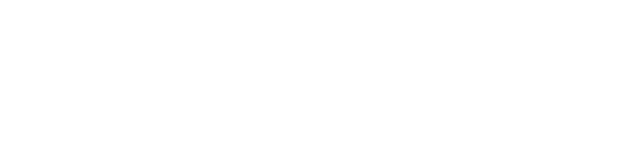
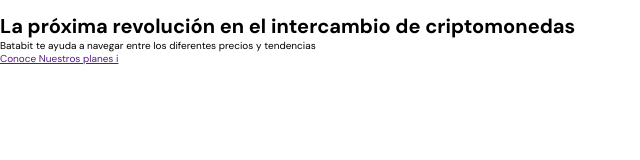
Before and after one commit to devcamilog/batabit-bitcoin, a plain HTML site: page index.html in a window 1280 px wide. Shown: the whole page, without its empty margins (0-640 px from the left). Drawn offline with Linux system fonts and the light colour scheme.

Commit message:
Maquetacion del header}

```diff
--- a/index.html
+++ b/index.html
@@ -5,9 +5,18 @@
     <meta http-equiv="X-UA-Compatible" content="IE=edge">
     <meta name="viewport" content="width=device-width, initial-scale=1.0">
     <title>Document</title>
+    <link rel="stylesheet" href="https://fonts.googleapis.com/css2?family=DM+Sans:wght@400;500;700&family=Inter:wght@300;500&display=swap">
+    <link rel="stylesheet" href="./style.css">
 </head>
 <body>
-    <header></header>
+    <header>
+        <img src="" alt="">
+        <div>
+            <h1>La próxima revolución en el intercambio de criptomonedas</h1>
+            <p>Batabit te ayuda a navegar entre los diferentes precios y tendencias</p>
+            <a href="">Conoce Nuestros planes <span>i</span> </a>
+        </div>
+    </header>
     <main>
         <section></section>
         <section></section>
```
